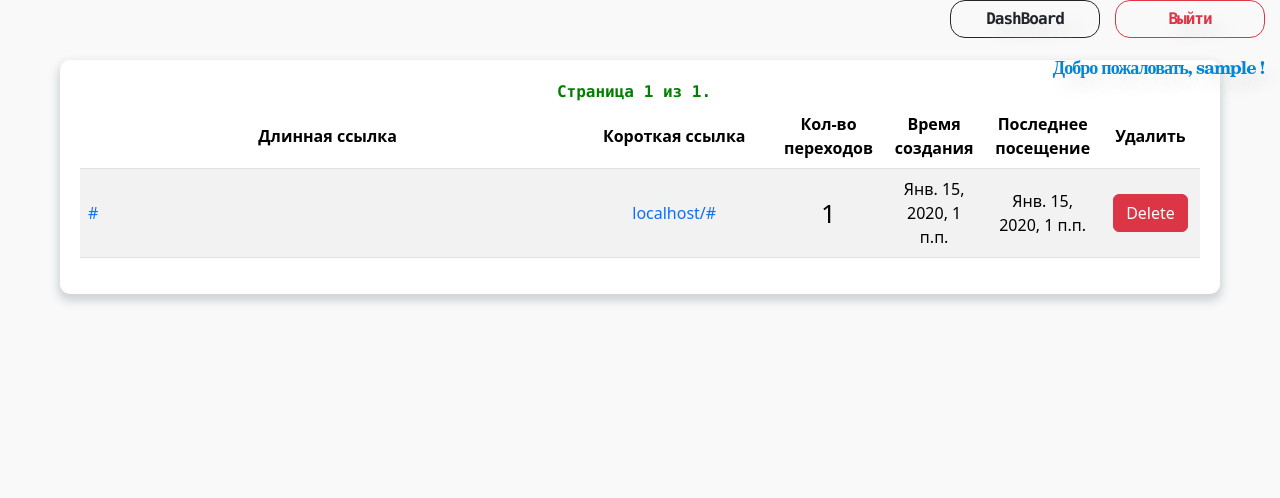
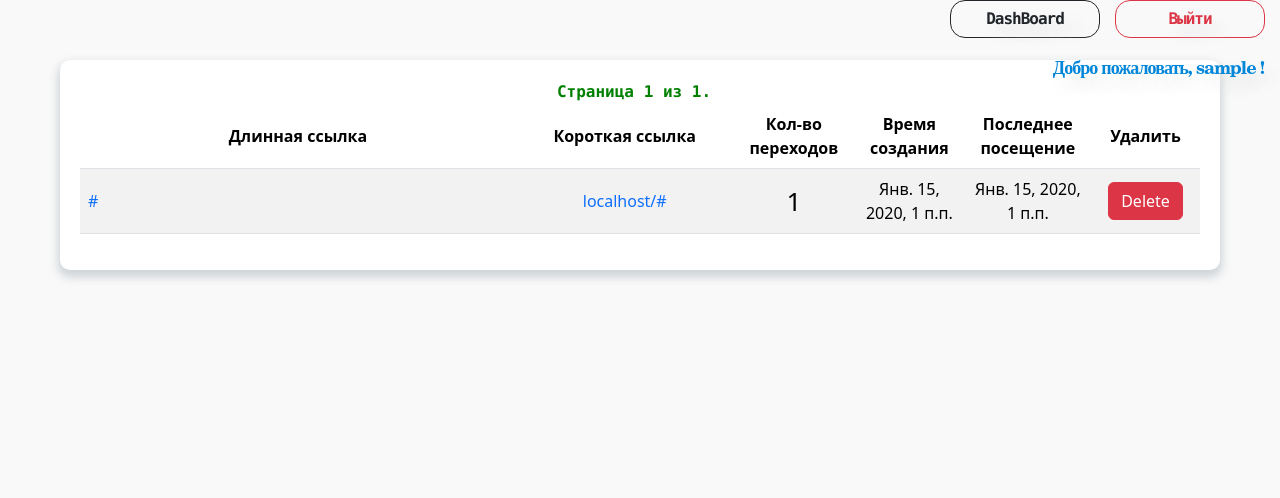
Before and after one commit to malykuanov/shortcut-url, a Django app: page /dashboard/ in a window 1280 px wide. Shown: the part 120-618 px from the top of the page. Run offline with Django 3.2, Linux system fonts and the light colour scheme; a user stored in the database is signed in; tables that the repository leaves empty hold one stand-in row (values such as "Sample post"); some libraries are stand-ins or nearby versions.

Commit message:
Update style

```diff
--- a/mainapp/templates/mainapp/dashboard.html
+++ b/mainapp/templates/mainapp/dashboard.html
@@ -33,7 +33,7 @@
             <tbody>
                     {% for url in object_list %}
                         <tr>
-                        <td class="col-5" style="word-break: break-all; vertical-align: middle;"><a href="{{ url.long_url }}" target="_blank">{{ url.long_url|truncatechars:100 }} </a></td>
+                        <td class="col-4" style="word-break: break-all; vertical-align: middle;"><a href="{{ url.long_url }}" target="_blank">{{ url.long_url|truncatechars:100 }} </a></td>
                         <td class="col-2" style="vertical-align: middle; text-align: center">
                             <a href="{% url 'redirect_on_site' url.short_url %}" target="_blank" id="copylink">
                                 {{ request.get_host }}/{{ url.short_url }}
```
